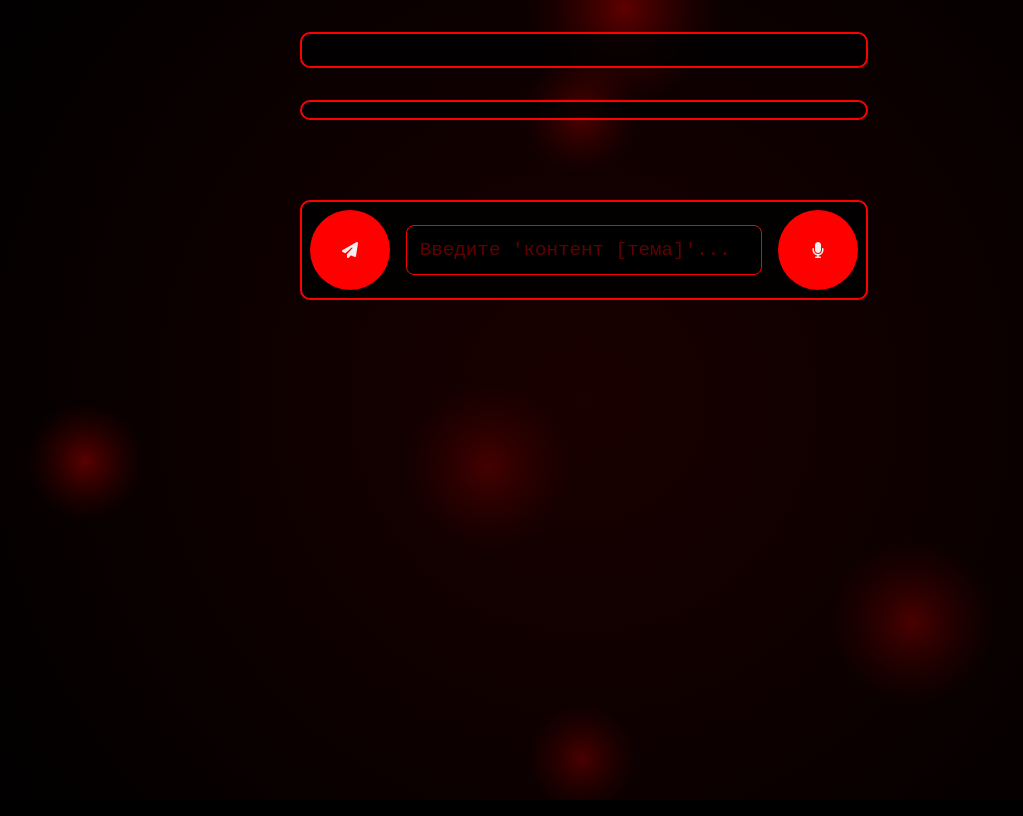
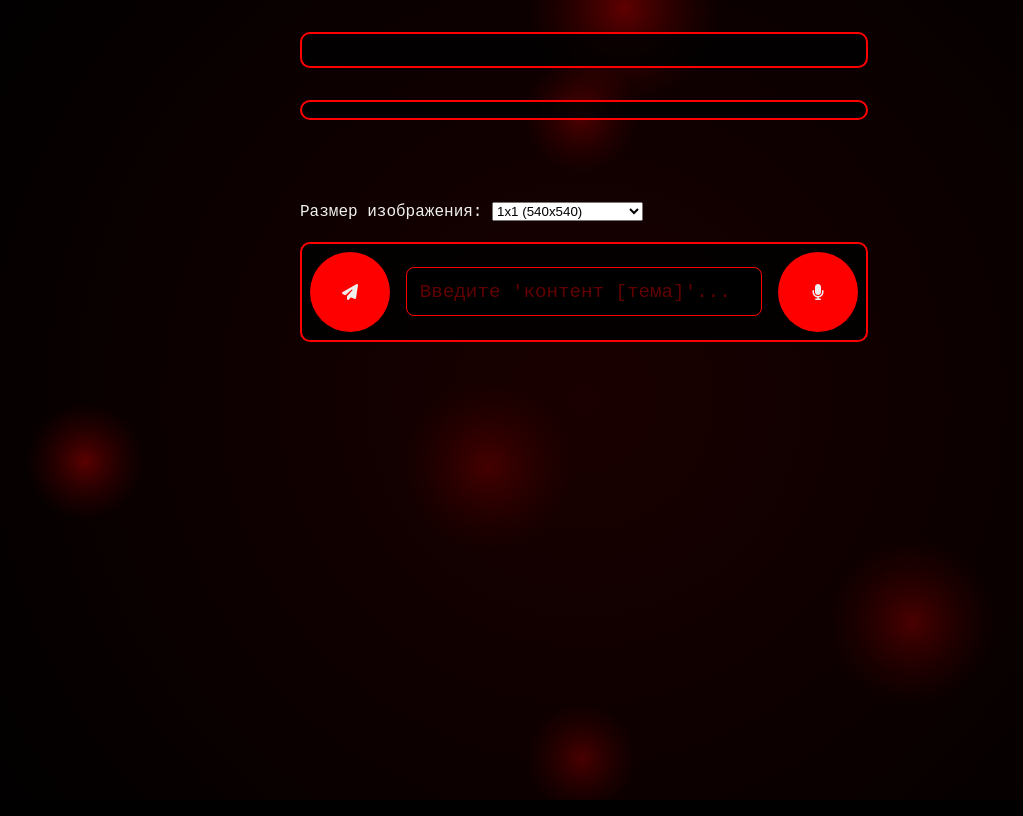
Before and after one commit to usedfrom/fivecont, a website: page index.html in a window 1280 px wide. Shown: the whole page, without its empty margins (56-1079 px from the left). Drawn offline with nearby package versions, Linux system fonts and the light colour scheme; a web font is replaced by a local one.

Commit message:
Update index.html

```diff
--- a/index.html
+++ b/index.html
@@ -22,6 +22,15 @@
                 <i class="fas fa-file-image"></i> Скачать без архива
             </button>
         </div>
+        <div class="size-selector">
+            <label for="imageSize">Размер изображения:</label>
+            <select id="imageSize" class="alien-select">
+                <option value="1x1">1x1 (540x540)</option>
+                <option value="9x16">9x16 (576x1024)</option>
+                <option value="5120x1080">5120x1080</option>
+                <option value="desktop">Десктоп (1920x1080)</option>
+            </select>
+        </div>
         <div class="input-panel">
             <div class="alien-button alien-button-large" id="textButton">
                 <i class="fas fa-paper-plane"></i>
```
